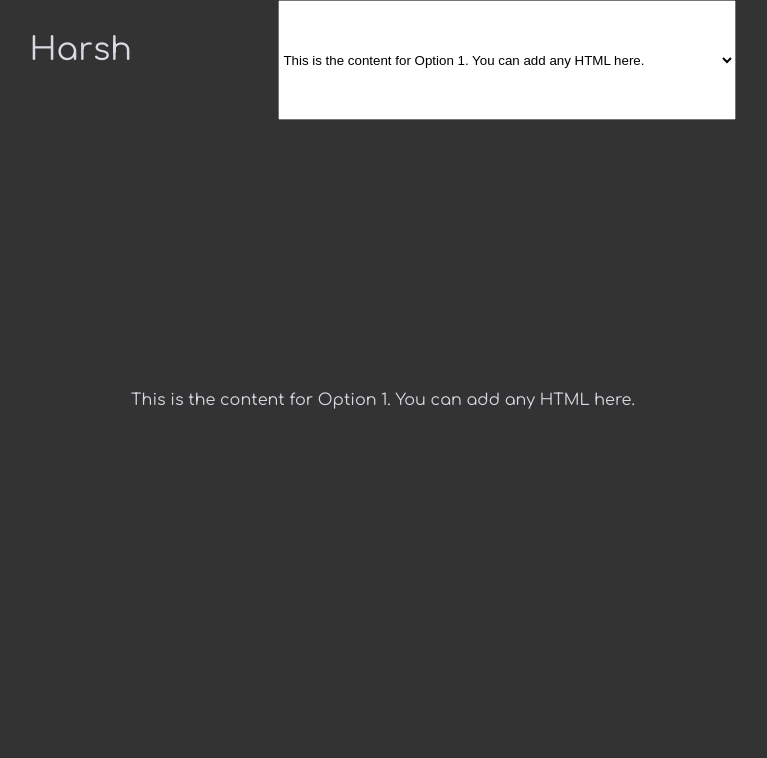
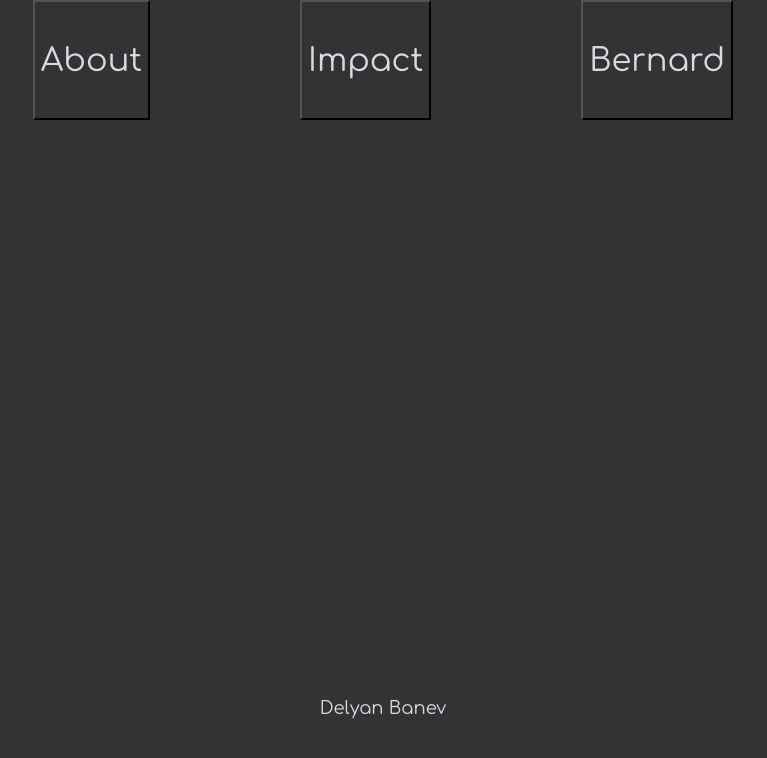
Before and after one commit to Delyanskiiii/HarshScores, a React (Create React App) app: page / in a window 1280 px wide. Shown: the top 758 px of the page, without its empty margins (257-1024 px from the left). Built offline with nearby package versions, Linux system fonts and the light colour scheme; a web font is replaced by a local one.

Commit message:
Fixed header

```diff
--- a/src/App.css
+++ b/src/App.css
@@ -1,9 +1,7 @@
 .App {
     height: 100vh;
     width: 100vw;
-
     background-color: #333;
-
     display: flex;
     flex-direction: column;
     align-items: center;
@@ -21,9 +19,12 @@
 .Header {
     height: 120px;
     width: 100%;
-    /* background-color: blue; */
     display: flex;
     justify-content: space-evenly;
+}
+
+.HeaderButton {
+    background-color: #333;
     font-family: "Comfortaa";
     color: #DBD8E3;
     font-size: xx-large;
@@ -49,7 +50,7 @@
     justify-content: space-evenly;
     font-family: "Comfortaa";
     color: #DBD8E3;
-    font-size: xx-large;
+    font-size: large;
 }
 
 .Wrapper {
--- a/src/App.tsx
+++ b/src/App.tsx
@@ -12,9 +12,9 @@
 const App: React.FC = () => {
 
     const contentData: ContentData = {
-        option1: "This is the content for Option 1. You can add any HTML here.",
-        option2: "This is the content for Option 2. This can be anything you want to display.",
-        option3: "This is the content for Option 3. Change this content to reflect your needs.",
+        About: "This is the content for Option 1. You can add any HTML here.",
+        Impact: "This is the content for Option 2. This can be anything you want to display.",
+        Bernard: "This is the content for Option 3. Change this content to reflect your needs.",
       };
 
       const [selectedContent, setSelectedContent] = useState(contentData.option1);
@@ -27,16 +27,13 @@
         <div className="App">
             <div className="Screen">
                 <Header
-                    contentOptions={Object.entries(contentData).map(([value, label]) => ({
-                    value,
-                    label,
-                    }))}
+                    contentOptions={["About", "Impact", "Bernard"]}
                     onContentChange={handleContentChange}
                 />
                 <Content Reviews={selectedContent} />
                 {/* <Header Headline='Harsh' />
-                <Content Reviews={Reviews} />
-                <Footer Headline='Harsh' /> */}
+                <Content Reviews={Reviews} /> */}
+                <Footer Headline='Delyan Banev' />
             </div>
         </div>
     );
--- a/src/components/Header.tsx
+++ b/src/components/Header.tsx
@@ -1,30 +1,23 @@
 import React, { useState } from 'react';
 
 interface HeaderProps {
-    contentOptions: { value: string; label: string }[];
+    contentOptions: string[];
     onContentChange: (value: string) => void;
-  }
+}
 
 const Header: React.FC<HeaderProps> = ({ contentOptions, onContentChange }) => {
-    const [selectedValue, setSelectedValue] = useState(contentOptions[0].value);
 
-    const handleChange = (event: React.ChangeEvent<HTMLSelectElement>) => {
-      setSelectedValue(event.target.value);
-      onContentChange(event.target.value);
+    const handleClick = (option: string) => {
+        onContentChange(option);
     };
 
     return (
         <div className="Header">
-            <p>
-                Harsh
-            </p>
-            <select value={selectedValue} onChange={handleChange}>
-                {contentOptions.map((option) => (
-                <option key={option.value} value={option.value}>
-                    {option.label}
-                </option>
-                ))}
-            </select>
+            {contentOptions.map((option) => (
+                <button className="HeaderButton" onClick={() => handleClick(option)}>
+                    {option}
+                </button>
+            ))}
         </div>
     );
 }
```
